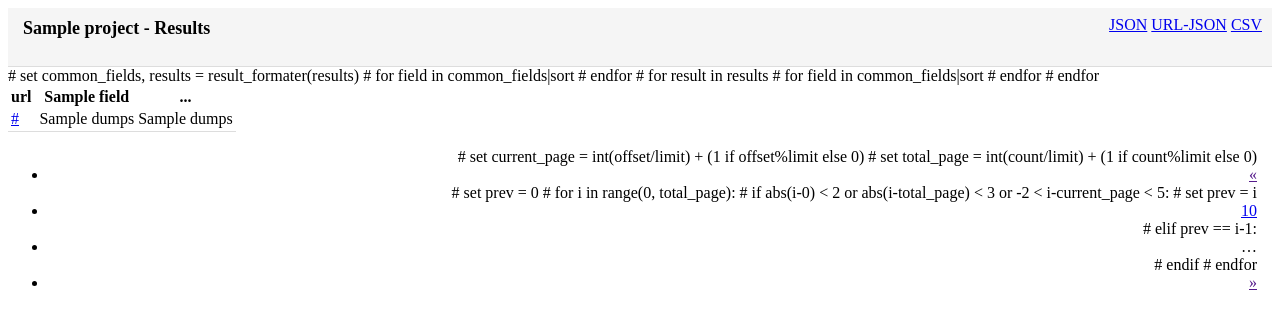
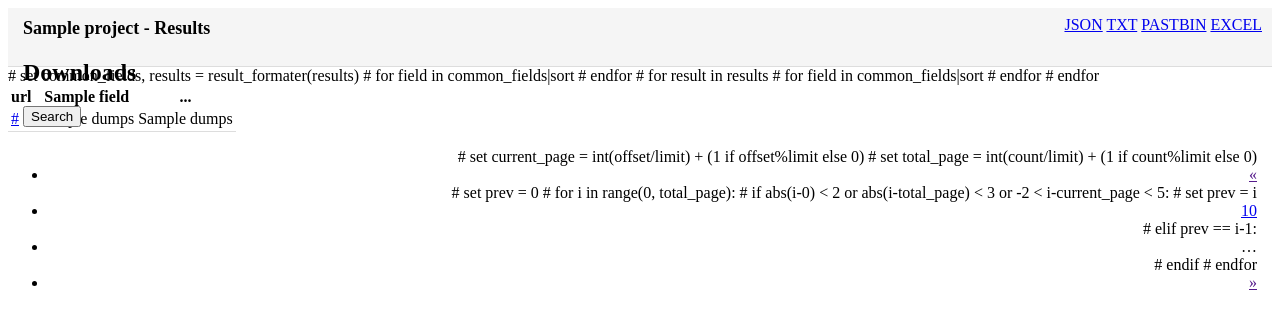
Before and after one commit to ConnorDFlynn/ConnorFlynnPySpider, a Python web app: template pyspider/webui/templates/result.html in a window 1280 px wide. Shown: the top 329 px of the page. Run offline with Jinja, Linux system fonts and the light colour scheme; the template is opened without the code that fills it: most values are stand-ins (such as "Sample title", 1, 10 or a date in 2020); some libraries are stand-ins or nearby versions.

Commit message:
Add Search Function
Creates a button on the results page to query results.

Adds Downloads String.

Also, adds Pastebin element that can paste results and generate a
paste hyperlink.

```diff
--- a/pyspider/webui/templates/result.html
+++ b/pyspider/webui/templates/result.html
@@ -19,15 +19,24 @@
   <body>
     <div class="top-bar">
       <h1>{{ project }} - Results</h1>
+	  <h2 class ="pull-right">Downloads</h1>
+	  <div class="pull-left">
+        <form action="http://google.com"
+			target="_blank">
+			<input type="submit" value="Search">
+		</form>
+        </div>
       <div class="btn-group">
         <a href="/results/dump/{{ project }}.json"
           target="_blank" class="btn btn-default btn-sm">
           <span class="glyphicon glyphicon-download-alt"></span>
           JSON</a>
         <a href="/results/dump/{{ project }}.txt"
-          target="_blank" class="btn btn-default btn-sm">URL-JSON</a>
+          target="_blank" class="btn btn-default btn-sm">TXT</a>
+		<a href="/results/dump/{{ project }}.html"
+          target="_blank" class="btn btn-default btn-sm">PASTBIN</a>
         <a href="/results/dump/{{ project }}.csv"
-          target="_blank" class="btn btn-default btn-sm">CSV</a>
+          target="_blank" class="btn btn-default btn-sm">EXCEL</a>
       </div>
     </div>
     # set common_fields, results = result_formater(results)
```
